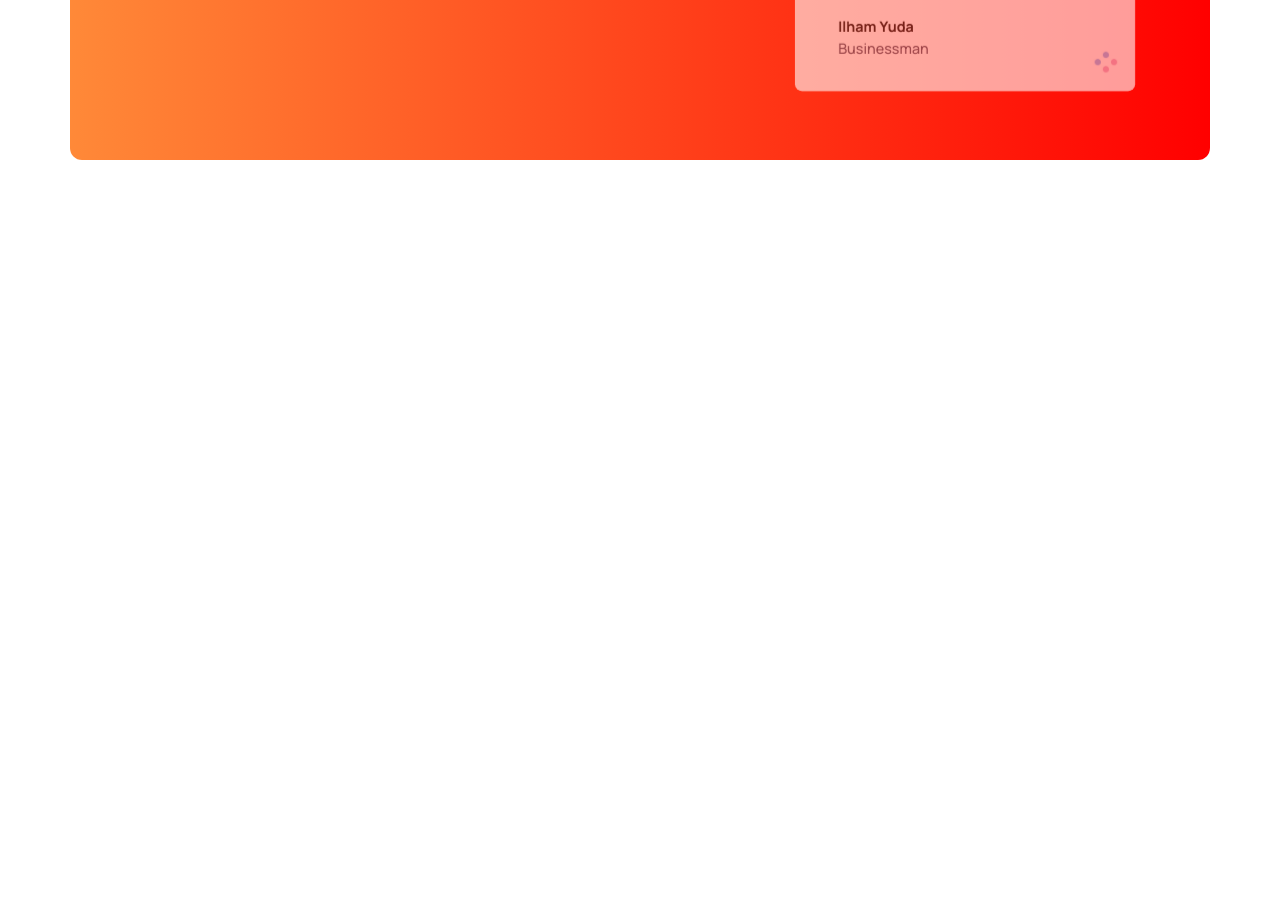
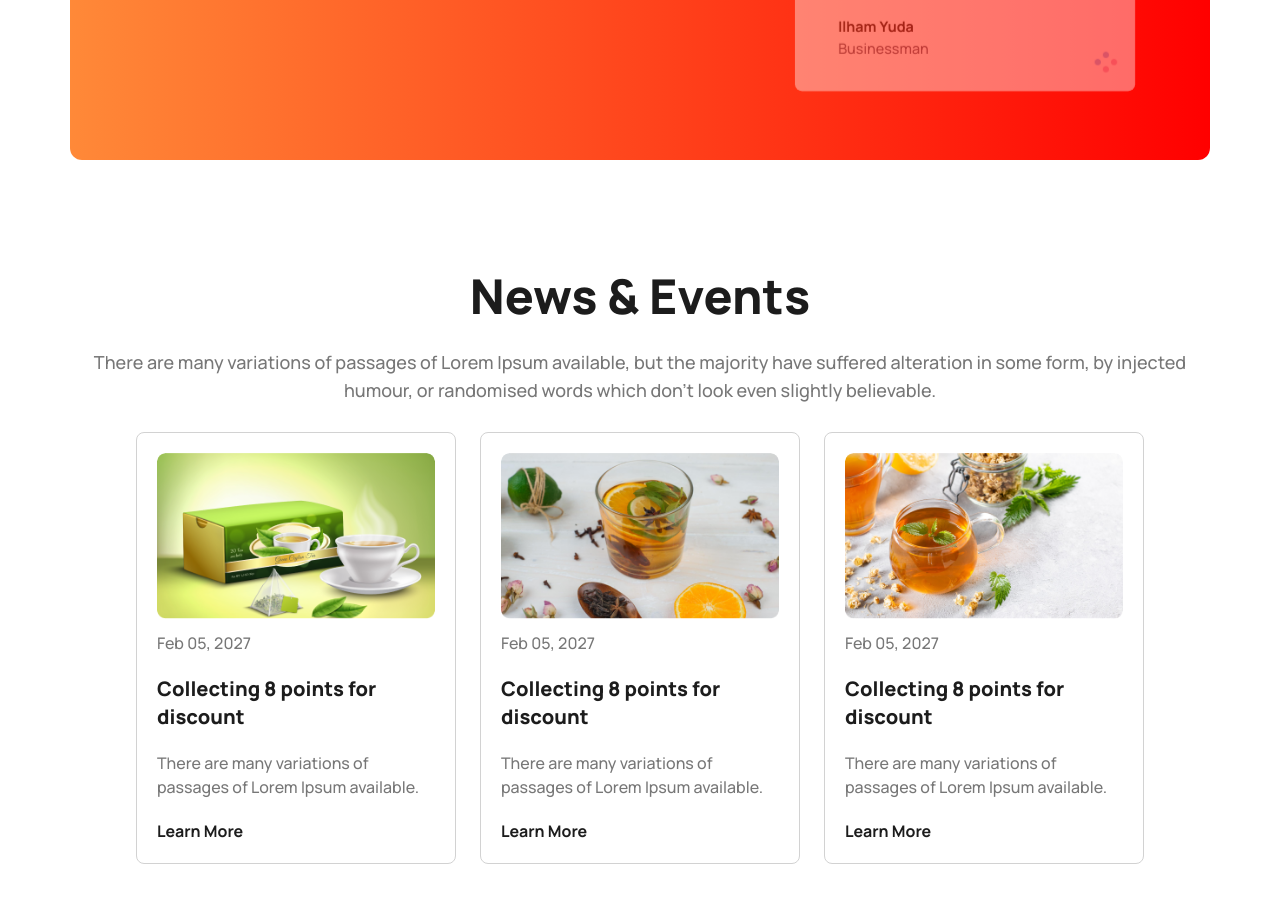
Before and after one commit to SatirthaRoy/teaShop, a plain HTML site: page index.html in a window 1280 px wide. Shown: the part 2651-3553 px from the top of the page. Before the commit the page ends 2923 px from the top, so only its background shows below. Drawn offline with nearby package versions, Linux system fonts and the light colour scheme.

Commit message:
main done

```diff
--- a/index.html
+++ b/index.html
@@ -155,7 +155,7 @@
           <div class="flex-1 relative my-10">
 
             <!-- card dupli -->
-            <div class="hidden lg:block absolute -top-36 left-32 scale-90 opacity-60 z-10">
+            <div class="hidden lg:block absolute -top-36 left-32 scale-90 opacity-40 z-10">
               <div class="bg-white rounded-lg px-12 py-9 relative max-w-[432px]">
                 <img src="./images/client.png" alt="" class="border-4 border-white bg-white rounded-full absolute -top-6 -left-6">
                 <p class="text-para font-normal text-base my-5">We are providing the best and suitable home insurance services for the people who are interested to treatment</p>
@@ -175,7 +175,7 @@
             </div>
 
             <!-- card dupli -->
-            <div class="hidden lg:block absolute -bottom-36 left-32 scale-90 opacity-60 z-0">
+            <div class="hidden lg:block absolute -bottom-36 left-32 scale-90 opacity-40 z-10">
               <div class="bg-white rounded-lg px-12 py-9 relative max-w-[432px]">
                 <img src="./images/client.png" alt="" class="border-4 border-white bg-white rounded-full absolute -top-6 -left-6">
                 <p class="text-para font-normal text-base my-5">We are providing the best and suitable home insurance services for the people who are interested to treatment</p>
@@ -198,9 +198,58 @@
 
     </section>
 
+    <!-- news section -->
+    <section class="space-y-7 my-14">
+      <h1 class="text-dark font-extrabold text-5xl text-center">News & Events</h1>
+      <p class="text-center text-para text-lg font-medium">There are many variations of passages of Lorem Ipsum available, but the majority have suffered alteration in some form, by injected humour, or randomised words which don't look even slightly believable. </p>
+      <!-- cards here -->
+      <div class="flex justify-center items-center flex-wrap lg:flex-nowrap lg:flex-row lg:mx-0 mx-3 gap-6">
+
+        <div class="card w-80 border-[#D2D2D2] border rounded-lg p-5 space-y-3">
+          <figure>
+            <img src="./images/news-1.png" alt="Shoes" class="rounded-lg" />
+          </figure>
+          <div class="card-body p-0 space-y-3">
+            <small class="text-[#777777] text-base font-medium">Feb 05, 2027</small>
+            <h2 class="text-xl font-extrabold text-dark">Collecting 8 points for discount</h2>
+            <p class="font-medium text-para text-base">There are many variations of passages of Lorem Ipsum available.</p>
+            <small class="text-dark text-base font-bold">Learn More</small>
+          </div>
+        </div>
+
+        <div class="card w-80 border-[#D2D2D2] border rounded-lg p-5 space-y-3">
+          <figure>
+            <img src="./images/news-2.png" alt="Shoes" class="rounded-lg" />
+          </figure>
+          <div class="card-body p-0 space-y-3">
+            <small class="text-[#777777] text-base font-medium">Feb 05, 2027</small>
+            <h2 class="text-xl font-extrabold text-dark">Collecting 8 points for discount</h2>
+            <p class="font-medium text-para text-base">There are many variations of passages of Lorem Ipsum available.</p>
+            <small class="text-dark text-base font-bold">Learn More</small>
+          </div>
+        </div>
+
+        <div class="card w-80 border-[#D2D2D2] border rounded-lg p-5 space-y-3">
+          <figure>
+            <img src="./images/news-3.png" alt="Shoes" class="rounded-lg" />
+          </figure>
+          <div class="card-body p-0 space-y-3">
+            <small class="text-[#777777] text-base font-medium">Feb 05, 2027</small>
+            <h2 class="text-xl font-extrabold text-dark">Collecting 8 points for discount</h2>
+            <p class="font-medium text-para text-base">There are many variations of passages of Lorem Ipsum available.</p>
+            <small class="text-dark text-base font-bold">Learn More</small>
+          </div>
+        </div>
+
+
+
+
+      </div>
+    </section>
 
   </main>
   <footer>
+
 
   </footer>
 
```
